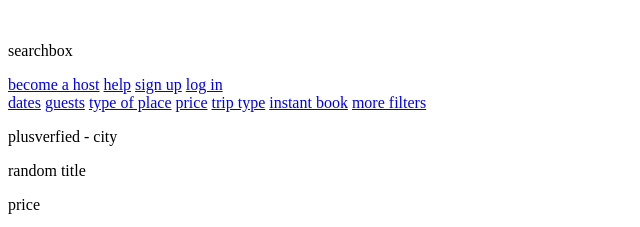
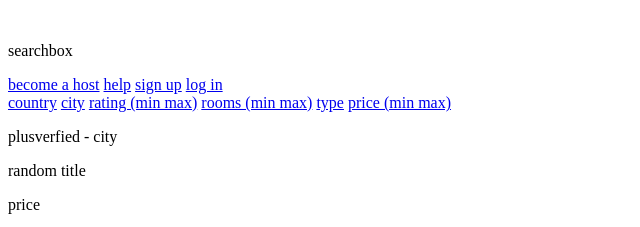
Before and after one commit to tjbecker8/airbnb, a website: page client/landing.html in a window 1280 px wide. Shown: the top 227 px of the page, 0-640 px from the left. Drawn offline with Linux system fonts and the light colour scheme.

Commit message:
fixed html issue

```diff
--- a/client/landing.html
+++ b/client/landing.html
@@ -22,14 +22,13 @@
 					<a href="#">log in</a>
 				</div>
 			</div>
-			<div class="bottom">
-				<span> <a href="#">dates</a> </span>
-				<span> <a href="#">guests</a> </span>
-				<span> <a href="#">type of place</a> </span>
-				<span> <a href="#">price</a> </span>
-				<span> <a href="#">trip type</a> </span>
-				<span> <a href="#">instant book</a> </span>
-				<span> <a href="#">more filters</a> </span>
+			<div class="filter">
+				<span> <a href="#">country</a> </span>
+				<span> <a href="#">city</a> </span>
+				<span> <a href="#">rating (min max)</a> </span>
+				<span> <a href="#">rooms (min max)</a> </span>
+				<span> <a href="#">type</a> </span>
+				<span> <a href="#">price (min max)</a> </span>
 			</div>
 		</div>
 
```
